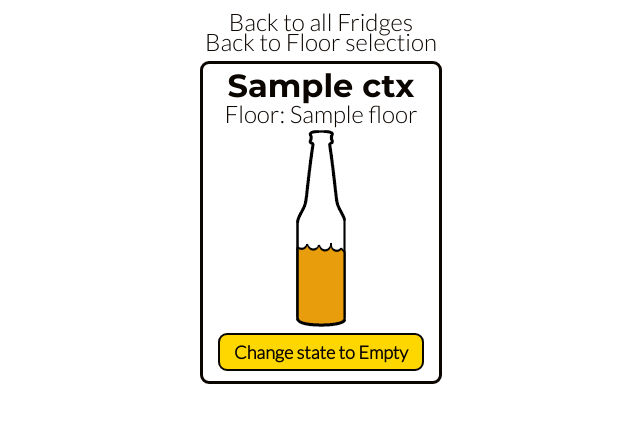
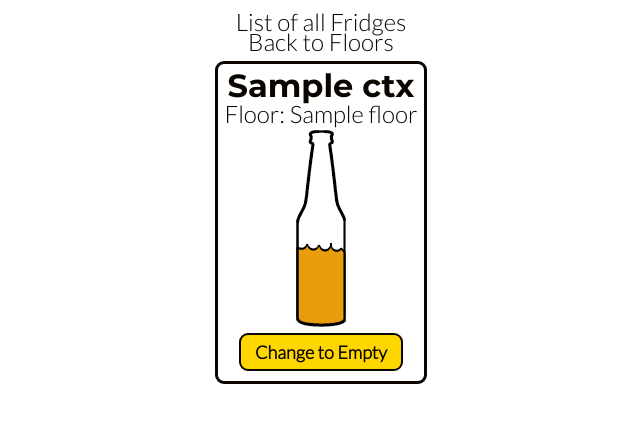
Before and after one commit to softalaproject/fridge_manager, a Django app: template restmanager/frontend/templates/frontend/fridges.html in a window 1280 px wide. Shown: the top 423 px of the page, without its empty margins (319-959 px from the left). Run offline with Django 3.2, Linux system fonts and the light colour scheme; the template is opened without the code that fills it: most values are stand-ins (such as "Sample title", 1, 10 or a date in 2020).

Commit message:
Changes to template wording

```diff
--- a/restmanager/frontend/templates/frontend/floors.html
+++ b/restmanager/frontend/templates/frontend/floors.html
@@ -5,14 +5,14 @@
         <meta name="viewport" content="width=device-width, initial-scale=1.0">
         {% load static %}
         <link rel="stylesheet" href="{% static "Style.css" %}" type="text/css" />
-        <title>Floor selection</title>
+        <title>Floors</title>
     </head>
 
     <body>
         <div class="container">
             <div class="center">
-                <h1>Floor selection</h1>
-                <a href="/fridges/"><p>All Fridges</p></a>
+                <h1>Floors</h1>
+                <a href="/fridges/"><p>List of all Fridges</p></a>
                 <!--goes over the data which it receives from django view-->
                 {% for ctx in data %}
                 <div id="items-wrapper" class="box2">
--- a/restmanager/frontend/templates/frontend/fridges.html
+++ b/restmanager/frontend/templates/frontend/fridges.html
@@ -11,8 +11,8 @@
     <body>
         <div class="container">
             <div class="center">
-                <a href="/fridges/"><p>Back to all Fridges</p></a>
-                <a href="/"><p>Back to Floor selection</p></a>
+                <a href="/fridges/"><p>List of all Fridges</p></a>
+                <a href="/"><p>Back to Floors</p></a>
                 <!--goes over the data which it receives from django view-->
                 {% for ctx in data %}
                 <div id="items-wrapper" class="box">
@@ -47,15 +47,15 @@
                                     {%  if curr_state == "Empty" %}
                                         <img src="{% static "bottle-empty.png" %}"/>
                                         <br>
-                                        <input type="submit" class="button_1" value="Change state to Full">
+                                        <input type="submit" class="button_1" value="Change to Full">
                                     {% elif curr_state == "Full" %}
                                         <img src="{% static "bottle-full.png" %}"/>
                                         <br>
-                                        <input type="submit" class="button_1" value="Change state to Half-full">
+                                        <input type="submit" class="button_1" value="Change to Half-full">
                                     {% else %}
                                         <img src="{% static "bottle-half.png" %}"/>
                                         <br>
-                                        <input type="submit" class="button_1" value="Change state to Empty">
+                                        <input type="submit" class="button_1" value="Change to Empty">
                                     {% endif %}
                                 {% endwith %}
                             </form>
```
